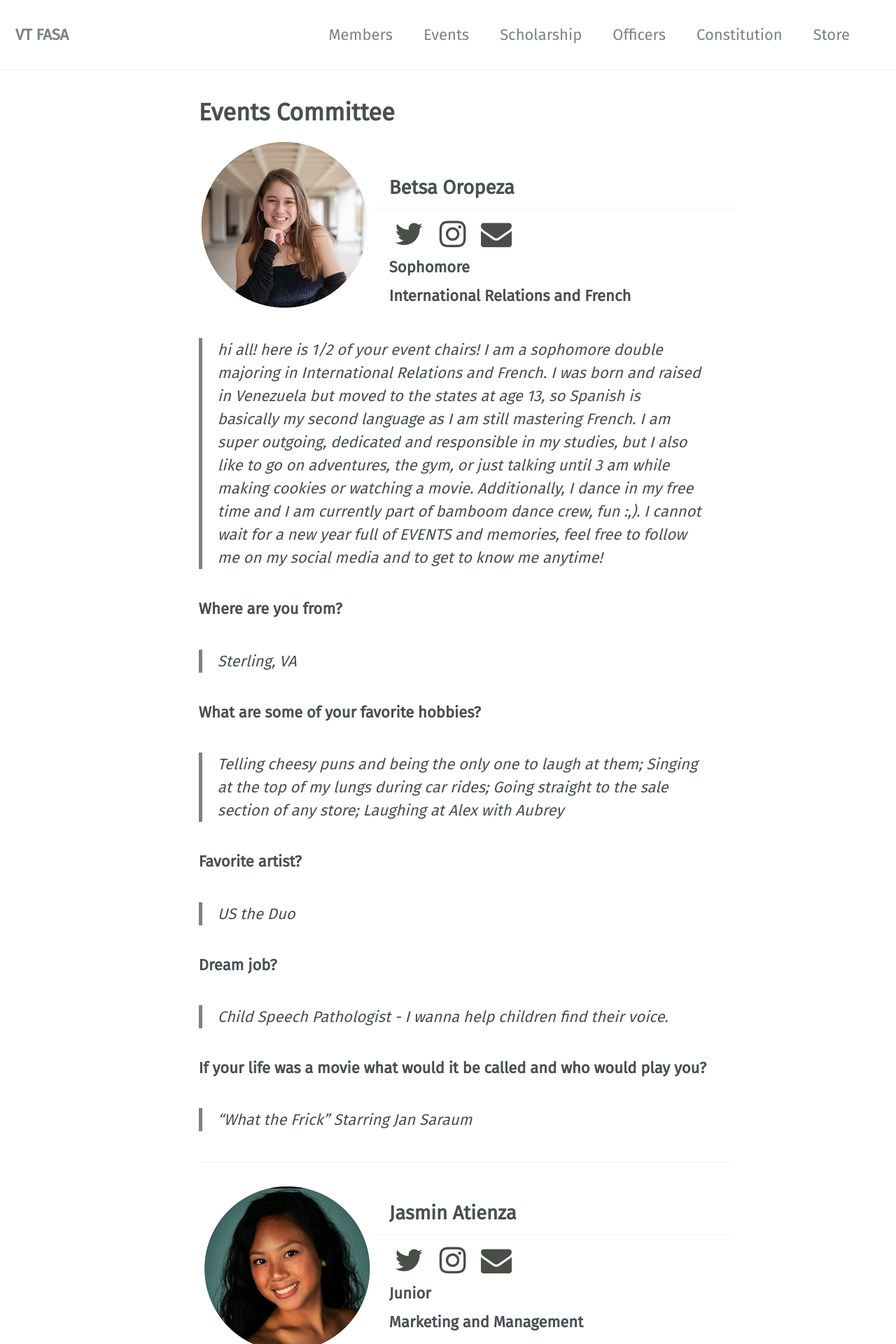
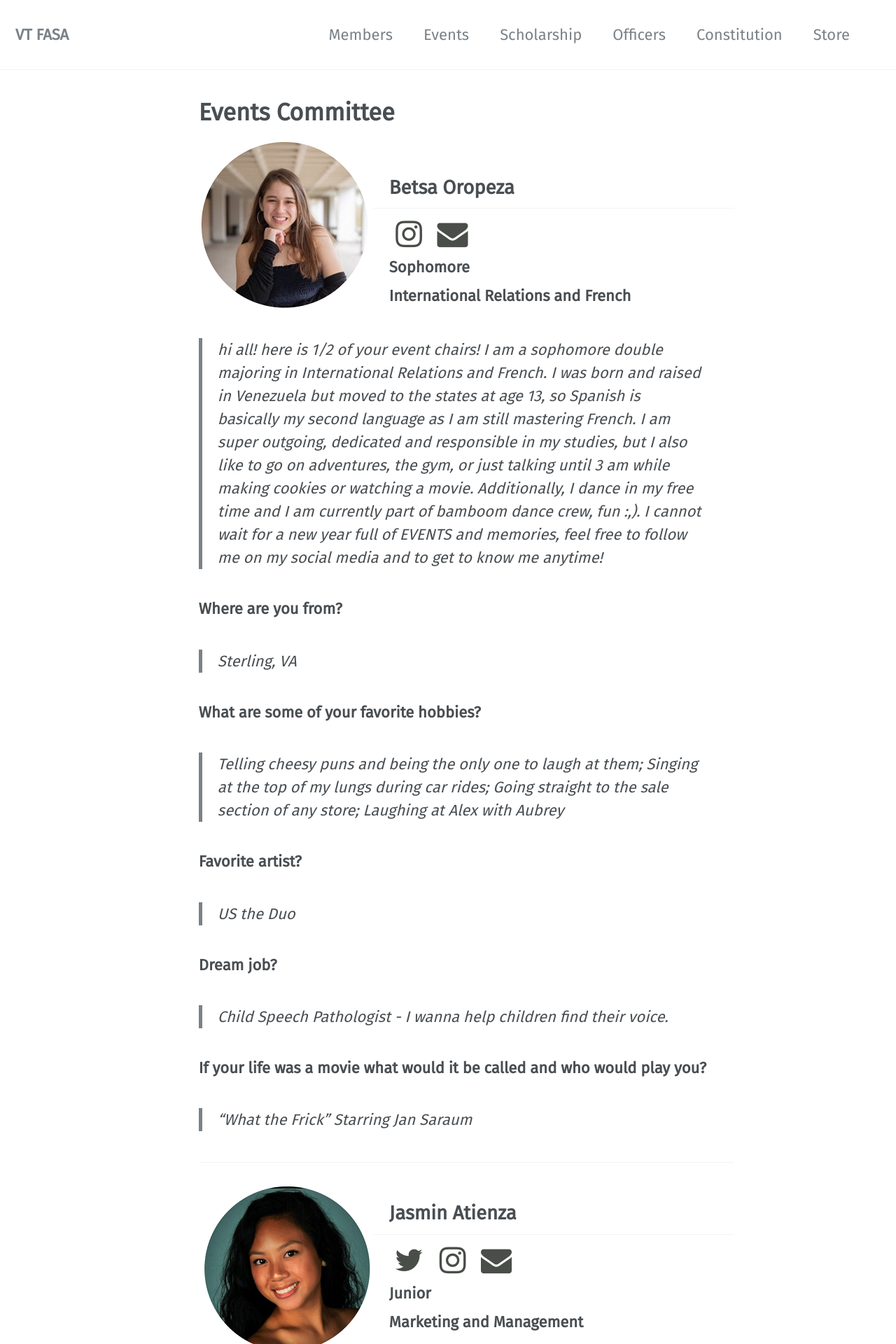
Before and after one commit to vtfasa/vtfasa.github.io, a Jekyll site: the page built from _pages/officers/events.md, in a window 1280 px wide. Shown: the top 1920 px of the page at 70% size. Built offline with Jekyll 4.4.1, drawn with Linux system fonts in a browser that asks for light colours; some web fonts are replaced.

Commit message:
Update events.md

```diff
--- a/_pages/officers/events.md
+++ b/_pages/officers/events.md
@@ -16,7 +16,7 @@ permalink: /officers/events/
 
 ![image-left]({{ "/assets/images/officers/small/betsaCircle.png" | absolute_url }}){: .align-left}
 ## Betsa Oropeza
-<p style="margin-bottom: 0.45em; padding: 0"><a href="https://twitter.com/lexiilaine" style="color: #494e48"><i class="fa fa-2x fa-fw fa-twitter"></i></a>
+<p style="margin-bottom: 0.45em; padding: 0">
 <a href="https://www.instagram.com/betsabeeeth/" style="margin: 0; padding: 0"><i class="fa fa-2x fa-fw fa-instagram" style="color: #494e48"></i></a>
 <a href="mailto:betsabethoropeza@vt.edu" style="margin: 0; padding: 0"><i class="fa fa-2x fa-fw fa-envelope" style="color: #494e48"></i></a></p>
 <h3 style="margin-top: 0">Sophomore</h3>
```
